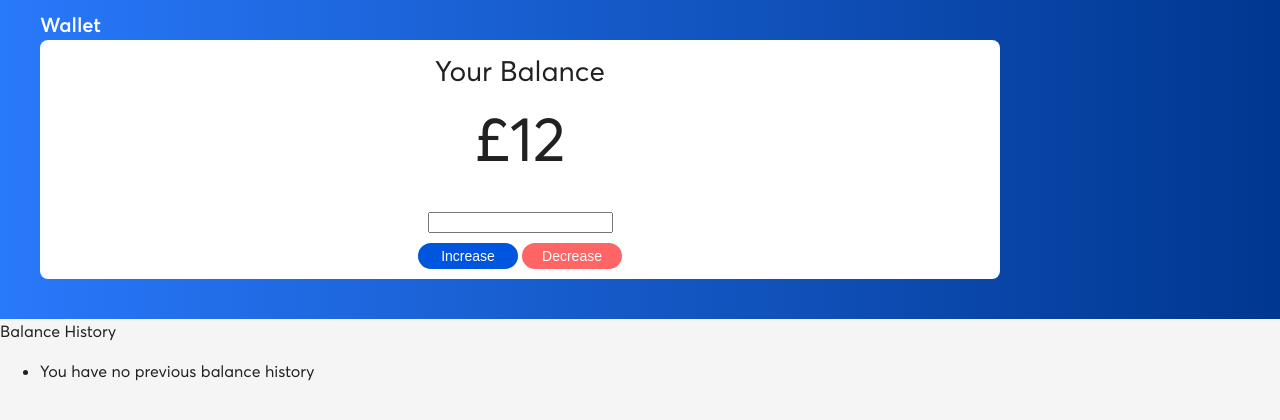
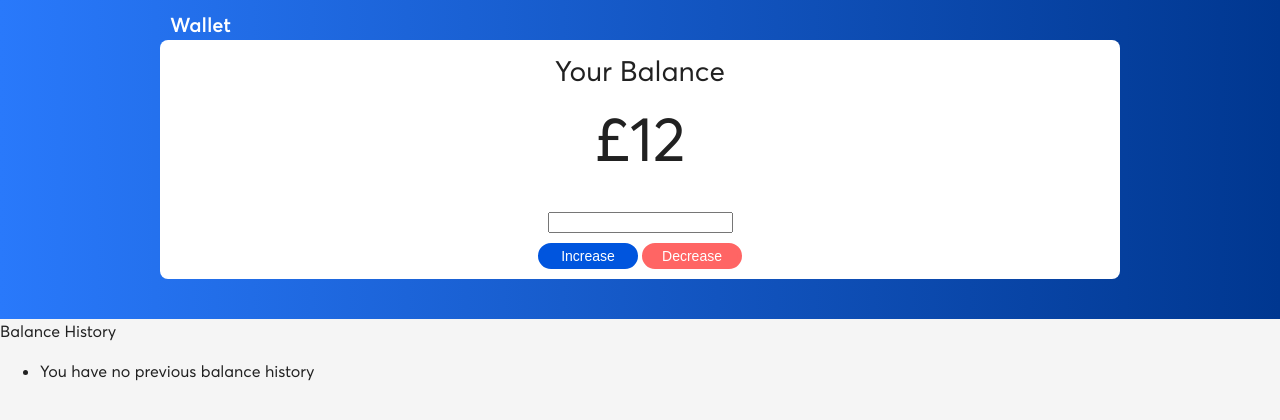
Before and after one commit to GMC437/wallet-pal, a React app: page / in a window 1280 px wide. Built offline with nearby package versions, Linux system fonts and the light colour scheme.

Commit message:
fixed css bug

```diff
--- a/src/components/wallet/styles.scss
+++ b/src/components/wallet/styles.scss
@@ -54,6 +54,8 @@
 .wallet {
   font-size: 20px;
   margin: 0;
+  max-width: 940px;
+  margin: 0 auto;
 }
 
 .walletcard {
@@ -63,6 +65,7 @@
   padding: 10px;
   border-radius: $border-radius;
   max-width: 940px;
+  margin: 0 auto;
 }
 
 .walletcontainer {
```
